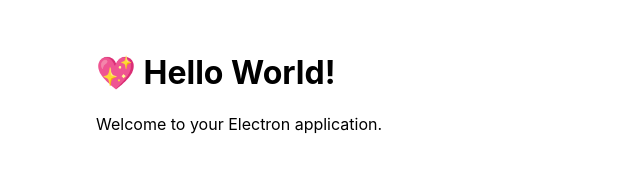
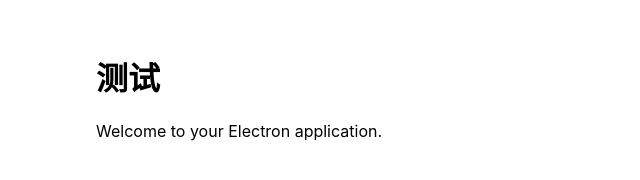
Before and after one commit to swallsky/electron-demo, an Electron app: page src/index.html in a window 800 px wide. Shown: the whole page, without its empty margins (0-640 px from the left). Drawn offline with Linux system fonts and the light colour scheme.

Commit message:
vscode debug add

```diff
--- a/src/index.html
+++ b/src/index.html
@@ -6,7 +6,7 @@
     <link rel="stylesheet" href="assets/css/index.css">
   </head>
   <body>
-    <h1>💖 Hello World!</h1>
+    <h1>测试</h1>
     <p>Welcome to your Electron application.</p>
     <script src="assets/js/render.js"></script>
   </body>
```
